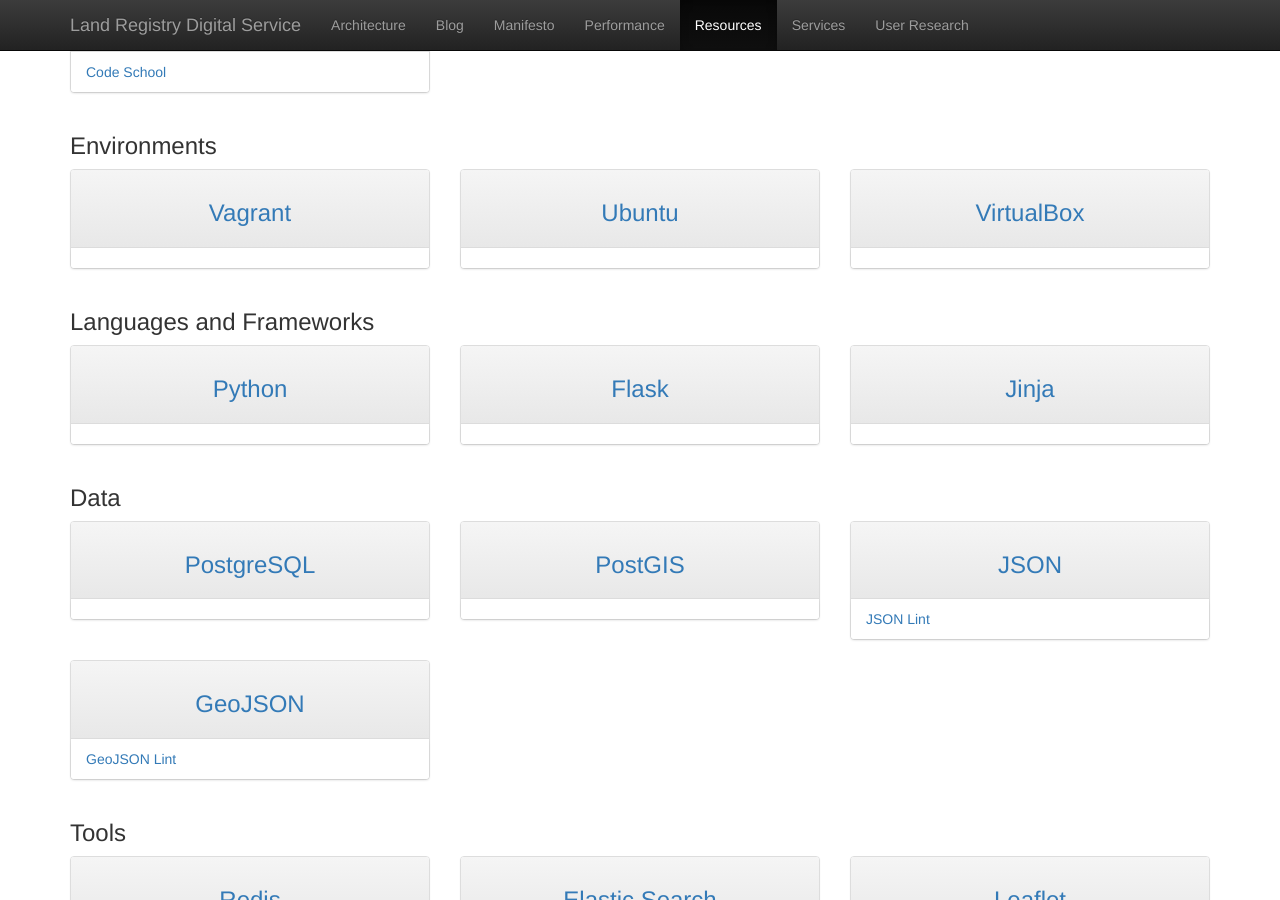
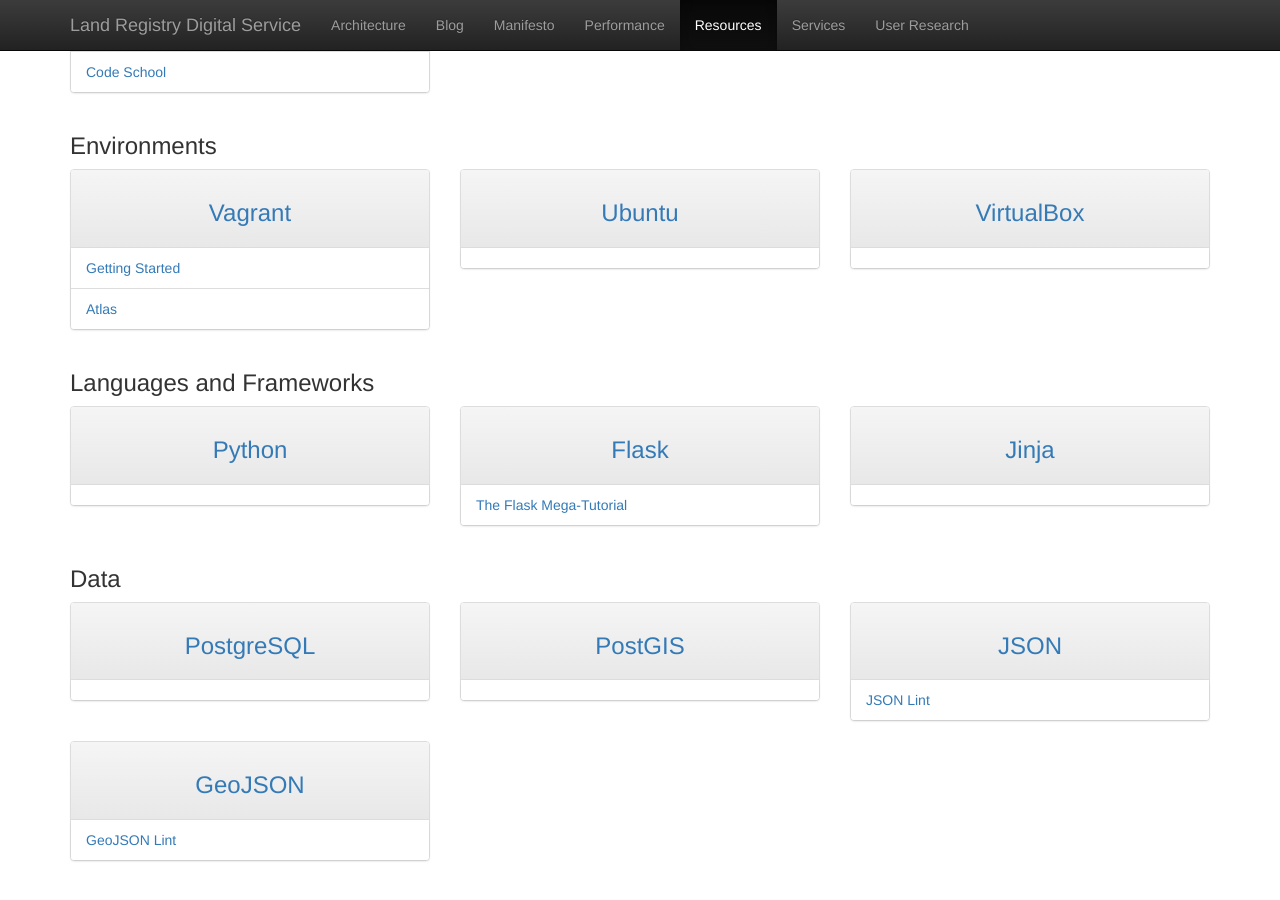
Before and after one commit to ztrelease/landregistry.github.io, a Jekyll site: the page built from resources.html, in a window 1280 px wide and 900 px high, scrolled down 556 px. Built offline with Jekyll 4.4.1, drawn with Linux system fonts in a browser that asks for light colours.

Commit message:
vagrant and flask links

```diff
--- a/resources.html
+++ b/resources.html
@@ -60,7 +60,8 @@
       <div class="panel-heading text-center"><h3><a href="https://www.vagrantup.com/">Vagrant</a></h3></div>
       <!-- List group -->
       <ul class="list-group">
-        <li class="list-group-item"></li>
+        <li class="list-group-item"><a href="https://docs.vagrantup.com/v2/getting-started/index.html">Getting Started</a></li>
+        <li class="list-group-item"><a href="https://atlas.hashicorp.com/">Atlas</a></li>
       </ul>
     </div>
   </div>
@@ -109,7 +110,7 @@
       <div class="panel-heading text-center"><h3><a href="http://flask.pocoo.org/">Flask</a></h3></div>
       <!-- List group -->
       <ul class="list-group">
-        <li class="list-group-item"></li>
+        <li class="list-group-item"><a href="http://blog.miguelgrinberg.com/post/the-flask-mega-tutorial-part-i-hello-world">The Flask Mega-Tutorial</a></li>
       </ul>
     </div>
   </div>
```
